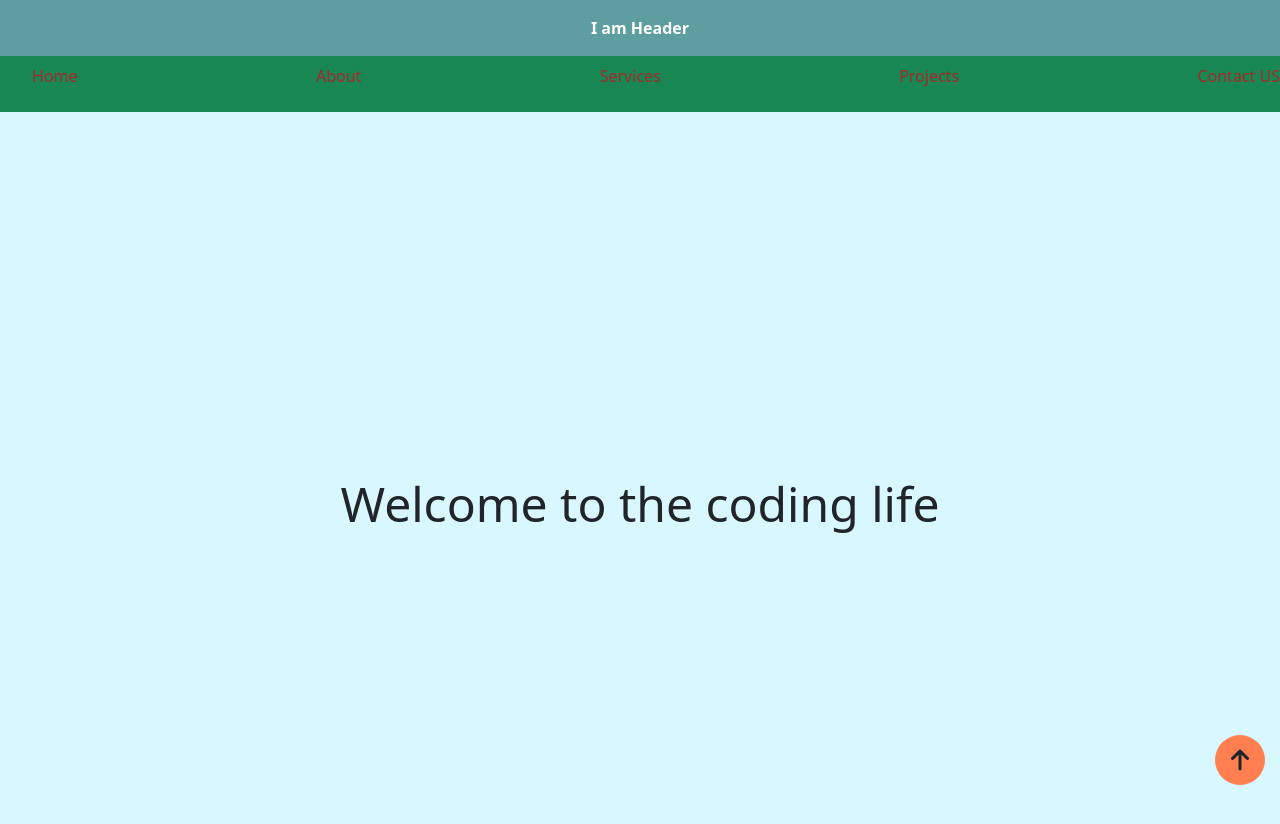
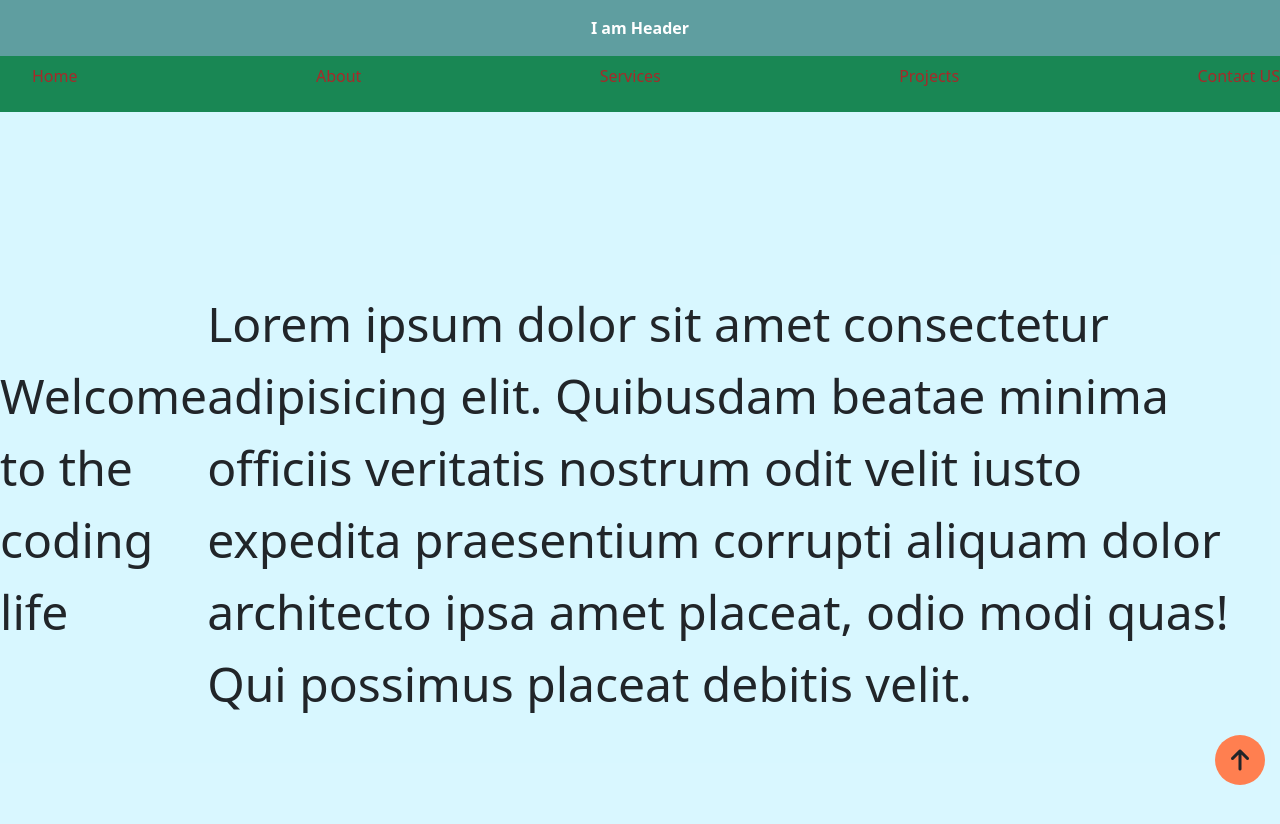
Before and after one commit to Hariom181502/Web_Development, a plain HTML site: page index.html in a window 1280 px wide. Drawn offline with Linux system fonts and the light colour scheme.

Commit message:
some add in index.html

```diff
--- a/index.html
+++ b/index.html
@@ -40,6 +40,7 @@
 
     <section class="d-flex justify-content-center align-items-center">
         <p>Welcome to the coding life</p>
+        <p>Lorem ipsum dolor sit amet consectetur adipisicing elit. Quibusdam beatae minima officiis veritatis nostrum odit velit iusto expedita praesentium corrupti aliquam dolor architecto ipsa amet placeat, odio modi quas! Qui possimus placeat debitis velit.</p>
 
     </section>
 
```
